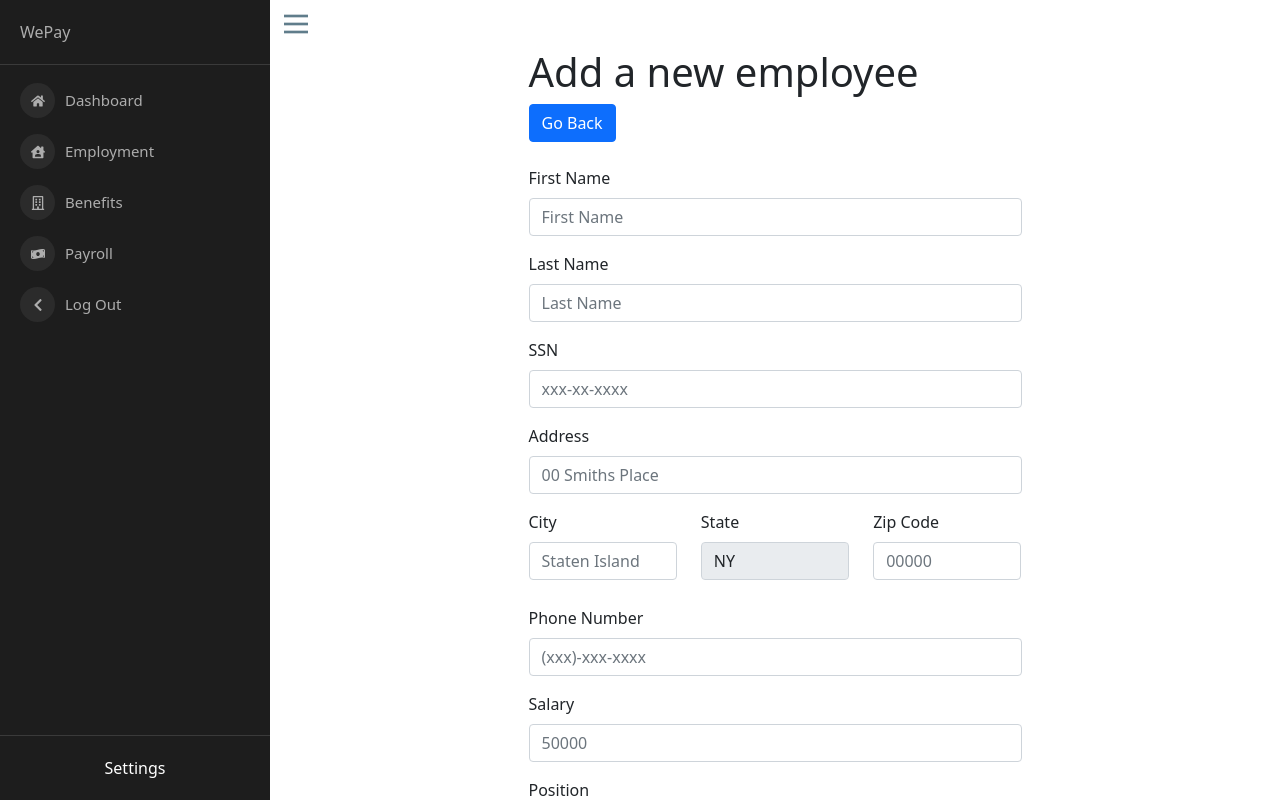
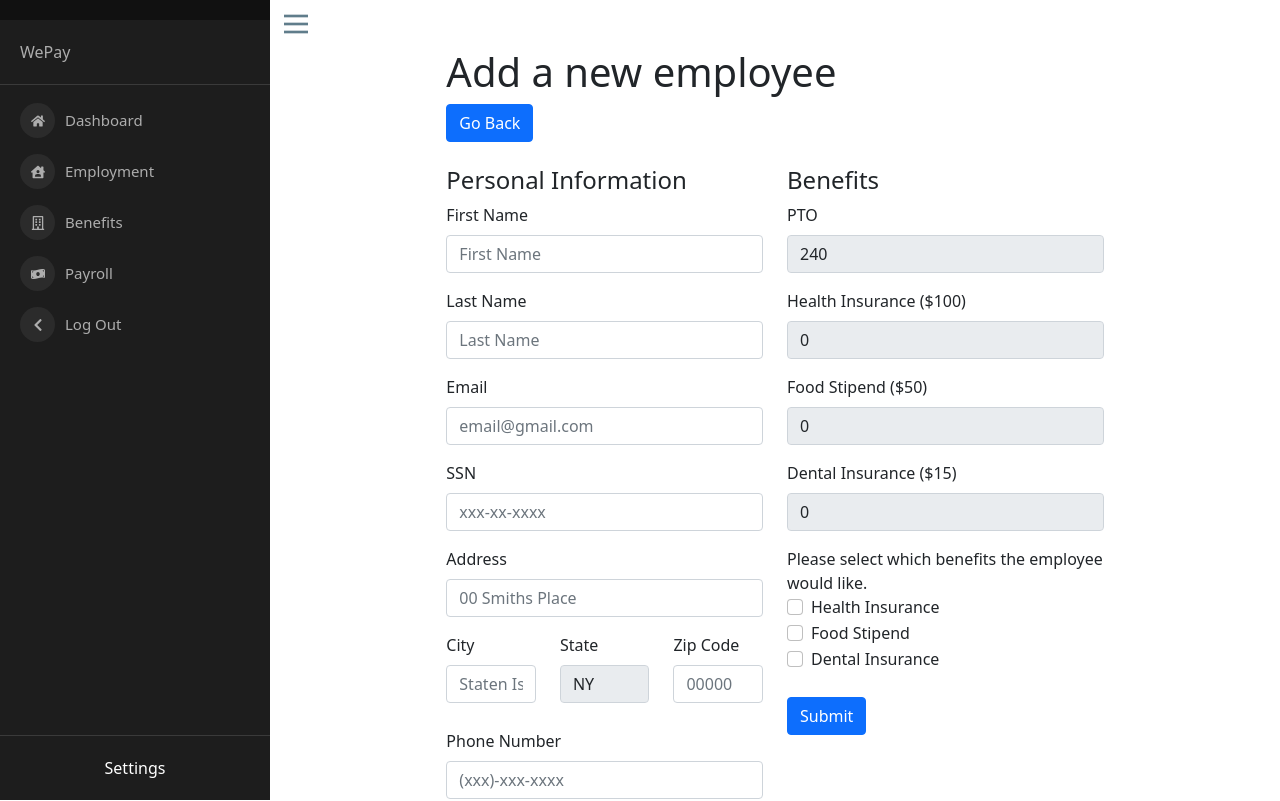
Before and after one commit to ilei0893/WePay, a React (Create React App) app: page /add-employee in a window 1280 px wide. Shown: the top 801 px of the page. Built offline with nearby package versions, Linux system fonts and the light colour scheme.

Commit message:
Visual modifications and changes to Add Employee Form
-  Added the default values to benefits
-  Added an option so that employees are able to choose which benefits they want
-  Minor frontend fixes to the payroll page
-  Sidebar is now fixed so it won't over flow the page if needed to scroll down.

```diff
--- a/src/app/App.css
+++ b/src/app/App.css
@@ -10,8 +10,16 @@
   .main {
     flex-basis: 0;
     flex-grow: 999;
+    margin-left: 270px;
+    transition: .16s linear all;
   }
 
+  .main-collapsed {
+    flex-basis: 0;
+    flex-grow: 999;
+    margin-left: 80px !important;
+    transition: .16s linear all;
+  }
   .toggle-button {
     margin-left: 10px;
     margin-right: 20px;
--- a/src/components/Sidebar/Sidebar.css
+++ b/src/components/Sidebar/Sidebar.css
@@ -6,3 +6,13 @@
     text-decoration: none;
     color: rgba(255, 255, 255, 0.479);
 }
+
+.sidebar {
+    position: fixed;
+    z-index: 1; /* Stay on top */
+    top: 0; /* Stay at the top */
+    left: 0;
+    background-color: #111; /* Black */
+    overflow-x: hidden; /* Disable horizontal scroll */
+    padding-top: 20px;
+}
--- a/src/pages/AddEmployee/AddEmployee.js
+++ b/src/pages/AddEmployee/AddEmployee.js
@@ -8,6 +8,7 @@ export default class AddEmployee extends Component {
       firstName: "",
       lastName: "",
       SSN: "",
+      email: "",
       phoneNum: "",
       address: "",
       city: "",
@@ -18,19 +19,25 @@ export default class AddEmployee extends Component {
       workState: "NY",
       livingState: "NY",
       PTO: "",
-      Health_Insurance: "",
-      Food_Stipend: "",
-      Dental_Insurance: "",
+      HealthInsurance: false,
+      FoodStipend: "",
+      DentalInsurance: "",
       isSubmitted: false,
       validated: false,
     };
     this.handleSubmit = this.handleSubmit.bind(this);
     this.handleChange = this.handleChange.bind(this);
+
+    //refs
+    this.ptoInput = React.createRef();
+    this.healthInsuranceInput = React.createRef();
+    this.foodStipendInput = React.createRef();
+    this.dentalInsuranceInput = React.createRef();
   }
 
   handleChange(event) {
     const target = event.target;
-    const value = target.type === "radio" ? target.checked : target.value;
+    const value = target.type === "checkbox" ? target.checked : target.value;
     const name = target.name;
     this.setState({
       [name]: value,
@@ -39,6 +46,7 @@ export default class AddEmployee extends Component {
 
   handleSubmit(event) {
     event.preventDefault();
+
     const form = event.currentTarget;
     if (form.checkValidity() === false) {
       event.preventDefault();
@@ -47,6 +55,7 @@ export default class AddEmployee extends Component {
 
     let data = {
       name: this.state.firstName + " " + this.state.lastName,
+      email: this.state.email,
       SSN: this.state.SSN,
       phoneNum: this.state.phoneNum,
       address: this.state.address + " " + this.state.city + ", " + this.state.state + " " + this.state.zip,
@@ -54,10 +63,10 @@ export default class AddEmployee extends Component {
       position: this.state.position,
       workState: this.state.workState,
       livingState: this.state.livingState,
-      PTO: this.state.PTO,
-      Health_Insurance: this.state.Health_Insurance,
-      Food_Stipend: this.state.Food_Stipend,
-      Dental_Insurance: this.state.Dental_Insurance,
+      PTO: this.ptoInput.current.value,
+      Health_Insurance: this.healthInsuranceInput.current.value,
+      Food_Stipend: this.foodStipendInput.current.value,
+      Dental_Insurance: this.dentalInsuranceInput.current.value,
     };
 
     const config = {
@@ -83,7 +92,7 @@ export default class AddEmployee extends Component {
       return (
         <div>
           <Container>
-            <Col md={{ span: 6, offset: 3 }}>
+            <Col md={{ span: 8, offset: 2 }}>
               <h1>Add a new employee</h1>
               <Button variant="primary" type="submit" href="/employment">
                 Go Back
@@ -94,6 +103,9 @@ export default class AddEmployee extends Component {
                 validated={this.state.validated}
                 onSubmit={this.handleSubmit}
               >
+                <Row>
+                  <Col>
+                  <h4>Personal Information</h4>
                 <Form.Group className="mb-3" controlId="formFirstName">
                   <Form.Label>First Name</Form.Label>
                   <Form.Control
@@ -103,9 +115,6 @@ export default class AddEmployee extends Component {
                     onChange={this.handleChange}
                     required
                   />
-                  <Form.Control.Feedback type="invalid">
-                    Please input a name.
-                  </Form.Control.Feedback>
                 </Form.Group>
                 <Form.Group className="mb-3" controlId="formLastName">
                   <Form.Label>Last Name</Form.Label>
@@ -113,6 +122,16 @@ export default class AddEmployee extends Component {
                     name="lastName"
                     type="text"
                     placeholder="Last Name"
+                    onChange={this.handleChange}
+                    required
+                  />
+                </Form.Group>
+                <Form.Group className="mb-3" controlId="formSSN">
+                  <Form.Label>Email</Form.Label>
+                  <Form.Control
+                    name="email"
+                    type="text"
+                    placeholder="email@gmail.com"
                     onChange={this.handleChange}
                     required
                   />
@@ -233,50 +252,63 @@ export default class AddEmployee extends Component {
                     </Form.Group>
                   </Col>
                 </Row>
+                </Col>
+                <Col>
                 <h4>Benefits</h4>
                 <Form.Group className="mb-3" controlId="formLivingState">
                   <Form.Label>PTO</Form.Label>
                   <Form.Control
                     name="PTO"
                     type="text"
-                    placeholder="0"
-                    onChange={this.handleChange}
+                    value="240"
+                    ref={this.ptoInput}
                     required
+                    disabled
                   />
                 </Form.Group>
                 <Form.Group className="mb-3" controlId="formLivingState">
-                  <Form.Label>Health Insurance</Form.Label>
+                  <Form.Label>Health Insurance ($100)</Form.Label>
                   <Form.Control
                     name="Health_Insurance"
                     type="text"
-                    placeholder="$0"
-                    onChange={this.handleChange}
+                    value={this.state.HealthInsurance ? '100' : '0'}
+                    ref={this.healthInsuranceInput}
                     required
+                    disabled
                   />
                 </Form.Group>
                 <Form.Group className="mb-3" controlId="formLivingState">
-                  <Form.Label>Food Stipend</Form.Label>
+                  <Form.Label>Food Stipend ($50)</Form.Label>
                   <Form.Control
                     name="Food_Stipend"
                     type="text"
-                    placeholder="$0"
-                    onChange={this.handleChange}
+                    value={this.state.FoodStipend ? '50' : '0'}
+                    ref={this.foodStipendInput}
                     required
+                    disabled
                   />
                 </Form.Group>
                 <Form.Group className="mb-3" controlId="formLivingState">
-                  <Form.Label>Dental Insurance</Form.Label>
+                  <Form.Label>Dental Insurance ($15)</Form.Label>
                   <Form.Control
                     name="Dental_Insurance"
                     type="text"
-                    placeholder="$0"
-                    onChange={this.handleChange}
+                    value={this.state.DentalInsurance ? '15' : '0'}
+                    ref={this.dentalInsuranceInput}
                     required
+                    disabled
                   />
                 </Form.Group>
+                Please select which benefits the employee would like.
+                <Form.Check name='HealthInsurance' type='checkbox' label='Health Insurance' onChange={this.handleChange} />
+                <Form.Check name='FoodStipend' type='checkbox' label='Food Stipend' onChange={this.handleChange} />
+                <Form.Check name='DentalInsurance' type='checkbox' label='Dental Insurance' onChange={this.handleChange} />
+                <br />
                 <Button variant="primary" type="submit">
                   Submit
                 </Button>
+                </Col>
+                </Row>
               </Form>
             </Col>
           </Container>
--- a/src/pages/Layout.js
+++ b/src/pages/Layout.js
@@ -17,6 +17,13 @@ export default class Layout extends Component {
     this.setState({
       isCollapsed: !this.state.isCollapsed,
     });
+
+    const main = document.querySelector('.main');
+    if(this.state.isCollapsed == false){
+      main.classList.add('main-collapsed');
+    } else {
+      main.classList.remove('main-collapsed');
+    }
   };
 
   render() {
--- a/src/pages/Payroll/PayrollItem.css
+++ b/src/pages/Payroll/PayrollItem.css
@@ -6,8 +6,18 @@
 
 .salary-item {
   display: flex;
+  align-items: center;
 }
 
+.salary-button{
+  display:flex;
+  flex-direction: column;
+  margin-left: auto;
+}
+
+.salary-button > * {
+  margin: 5px 0;
+}
 .salary-item-desc {
     padding-left: 20px;
   }
--- a/src/pages/Payroll/PayrollList.css
+++ b/src/pages/Payroll/PayrollList.css
@@ -1,4 +1,3 @@
 .users-list{
-    width: 100vh;
     padding-bottom: 10px;
 }
--- a/src/pages/Payroll/PayrollList.js
+++ b/src/pages/Payroll/PayrollList.js
@@ -6,7 +6,6 @@ import "./PayrollList.css";
 
 export default function PayrollList(props) {
   if (props.items.length === 0) {
-
     return (
       <Card>
         <Card.Body>This is some text within a card body.</Card.Body>
@@ -18,10 +17,8 @@ export default function PayrollList(props) {
   }
 
   return (
-
     <Container>
       {props.items.map((user) => (
-
         <div className="users-list">
           <Card>
             <Card.Body>
@@ -40,7 +37,6 @@ export default function PayrollList(props) {
       ))}
     </Container>
   );
-
 }
 //taxes that need to be listed
 /*
```
Also changed, not shown: src/pages/Payroll/PayrollItem.js (+52 -26 lines).
